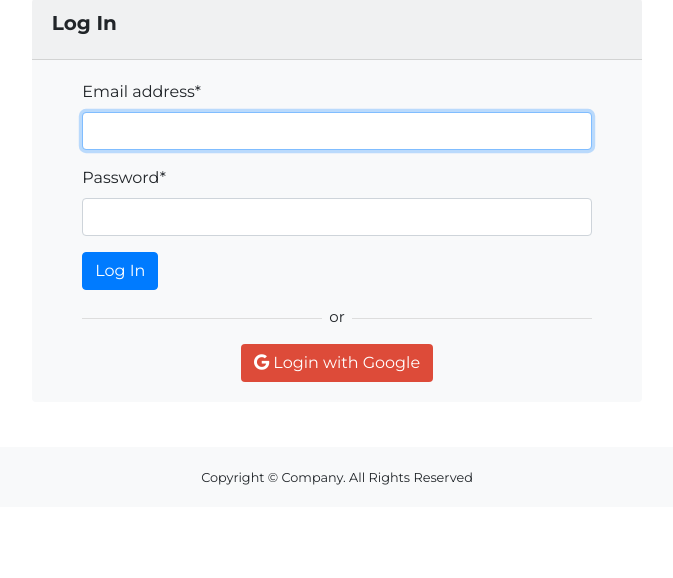
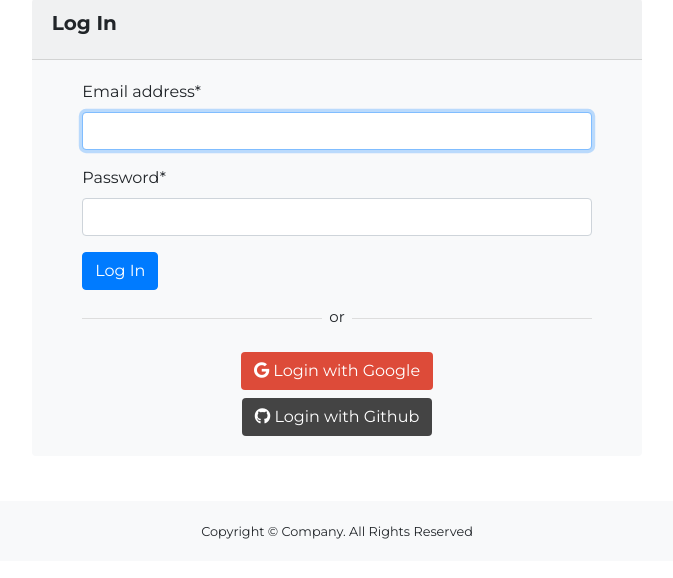
Before and after one commit to djx-hack/hackathon-starter-django, a Django app: page /users/accounts/login/ in a window 1280 px wide. Shown: the part 111-689 px from the top of the page, without its empty margins (303-976 px from the left). Run offline with Django 3.2, Linux system fonts and the light colour scheme; some libraries are stand-ins or nearby versions.

Commit message:
add login with github

```diff
--- a/hackathon/settings.py
+++ b/hackathon/settings.py
@@ -49,6 +49,7 @@ INSTALLED_APPS = [
     'allauth.socialaccount',
 
     'allauth.socialaccount.providers.google',
+    'allauth.socialaccount.providers.github',
 ]
 
 SITE_ID = 1
@@ -146,6 +147,9 @@ LOGOUT_REDIRECT_URL = "index"
 
 CRISPY_TEMPLATE_PACK = 'bootstrap4'
 
+# verification email not sent on login with social account
+ACCOUNT_EMAIL_VERIFICATION = 'none'
+
 # notifying django-allauth to use email as username
 ACCOUNT_USER_MODEL_USERNAME_FIELD = None
 ACCOUNT_EMAIL_REQUIRED = True
--- a/users/static/users/style.css
+++ b/users/static/users/style.css
@@ -39,6 +39,10 @@
     z-index: 1;
 }
 
+.social_login .btn{
+	margin-top: 0.5rem;
+}
+
 .google {
   background-color: #dd4b39;
 }
@@ -58,3 +62,11 @@
 .social_login a:hover{
 	color: white;
 }
+
+.github {
+  background-color: #444444;
+}
+
+.github:hover{
+	background-color: #313131;
+}
--- a/users/templates/registration/login.html
+++ b/users/templates/registration/login.html
@@ -35,6 +35,10 @@
 			        <a href="{% provider_login_url 'google' %}" class="google btn">
 			          <i class="fab fa-google"></i> Login with Google
 			        </a>
+			        <br>
+			        <a href="{% provider_login_url 'github' %}" class="github btn">
+			          <i class="fab fa-github"></i> Login with Github
+			        </a>
 			    </div>
 	  		</div>
 		</div>
```
